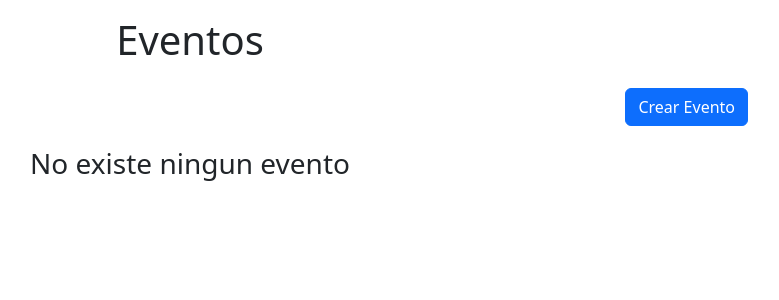
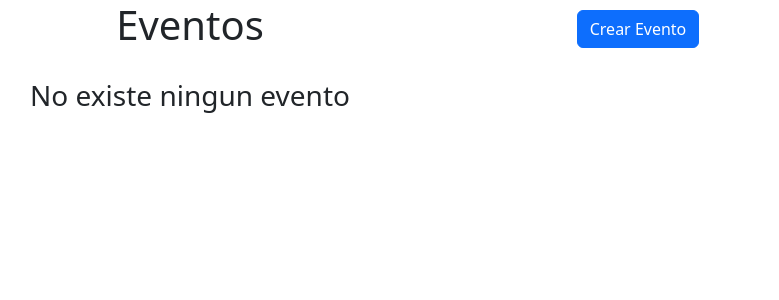
Before and after one commit to PabloMuralles/cdag, a PHP site: page /events/list.php in a window 1280 px wide. Shown: the top 300 px of the page, without its empty margins (450-1229 px from the left). Run offline with PHP 8.4, Linux system fonts and the light colour scheme; data that the repository does not hold is empty.

Commit message:
chages dearly - view list to show the button crear evento

```diff
--- a/events/list.php
+++ b/events/list.php
@@ -9,6 +9,7 @@ $result = $mysqli->query($sql);
 
 <!DOCTYPE html>
 <html lang="en">
+
 <head>
     <meta charset="UTF-8">
     <meta http-equiv="X-UA-Compatible" content="IE=edge">
@@ -16,17 +17,20 @@ $result = $mysqli->query($sql);
     <link href="https://cdn.jsdelivr.net/npm/bootstrap@5.2.2/dist/css/bootstrap.min.css" rel="stylesheet" integrity="sha384-Zenh87qX5JnK2Jl0vWa8Ck2rdkQ2Bzep5IDxbcnCeuOxjzrPF/et3URy9Bv1WTRi" crossorigin="anonymous">
     <title>Eventos</title>
 </head>
+
 <body>
-
-        <div class="container pt-3">
+    <table style="width: 100%;">
+        <tr>
+            <th style="width: 30%;"></th>
+            <th style="width: 40%;">
                 <h1 class="text-center">Eventos</h1>
+            </th>
+            <th style="width: 30%; margin-bottom: 0;">
+                <div class="text-center"><a class="btn btn-primary " href='../events/create.php'>Crear Evento</a>
                 </div>
-
-        <div class="container pt-3 nav justify-content-end">
-        <a href='../events/create.php' class='btn btn-primary '>Crear Evento</a>
-
-        </div>
-
+            </th>
+        </tr>
+    </table>
 
     <div class="container mt-3">
         <?php
@@ -59,4 +63,5 @@ $result = $mysqli->query($sql);
     </div>
     <script src="https://cdn.jsdelivr.net/npm/bootstrap@5.2.2/dist/js/bootstrap.bundle.min.js" integrity="sha384-OERcA2EqjJCMA+/3y+gxIOqMEjwtxJY7qPCqsdltbNJuaOe923+mo//f6V8Qbsw3" crossorigin="anonymous"></script>
 </body>
+
 </html>
```
Lines whose indentation alone changed are shown as unchanged.
